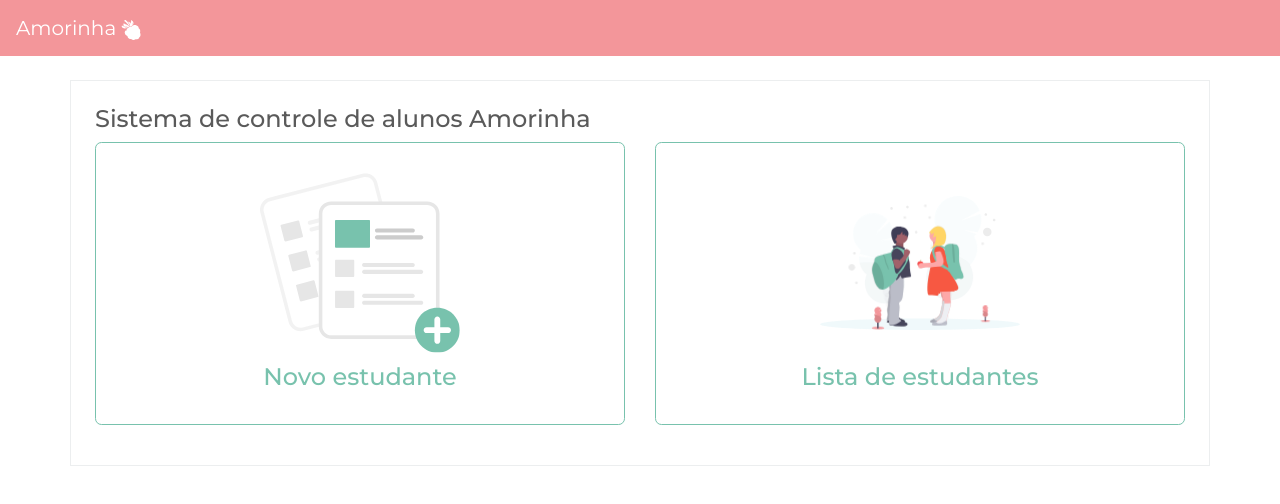
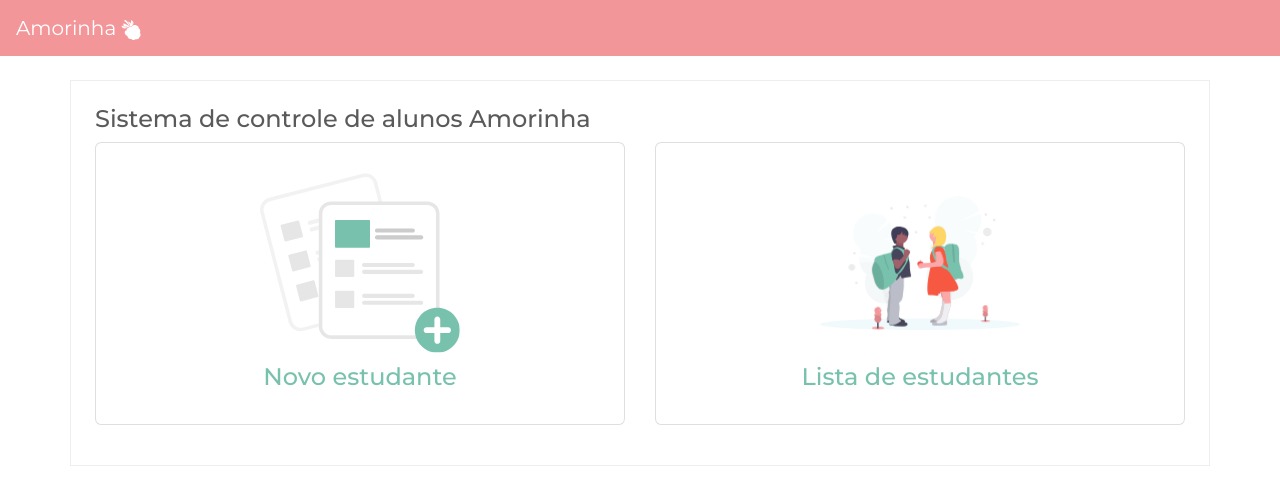
Before and after one commit to mikansc/escola_amorinha, a React (Create React App) app: page / in a window 1280 px wide. Shown: the top 504 px of the page. Built offline with nearby package versions, Linux system fonts and the light colour scheme; what miragejs would draw is missing.

Commit message:
refactor: adjust styles from HomePage

```diff
--- a/src/pages/HomePage.jsx
+++ b/src/pages/HomePage.jsx
@@ -8,7 +8,7 @@ const HomePage = () => {
     <div className="row">
       <div className="col">
         <Link to="/estudantes/novo">
-          <div className="card border-primary mb-3">
+          <div className="card mb-3">
             <div className="card-body">
               <p className="card-text text-center">
                 <div className="img-fluid ">
@@ -22,7 +22,7 @@ const HomePage = () => {
       </div>
       <div className="col">
         <Link to="/estudantes/">
-          <div className="card border-primary mb-3">
+          <div className="card mb-3">
             <div className="card-body">
               <p className="card-text text-center">
                 <div className="img-fluid">
```
